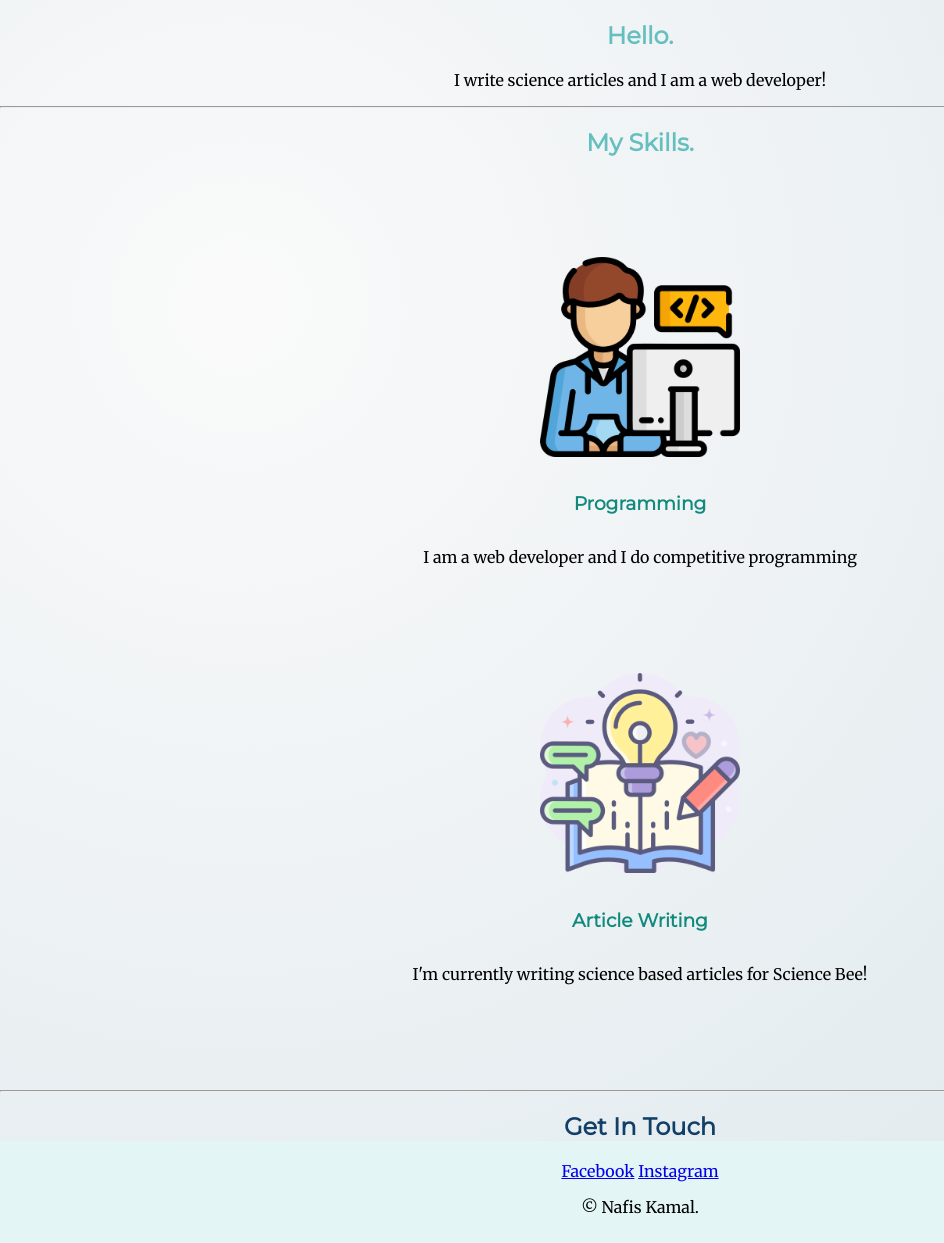
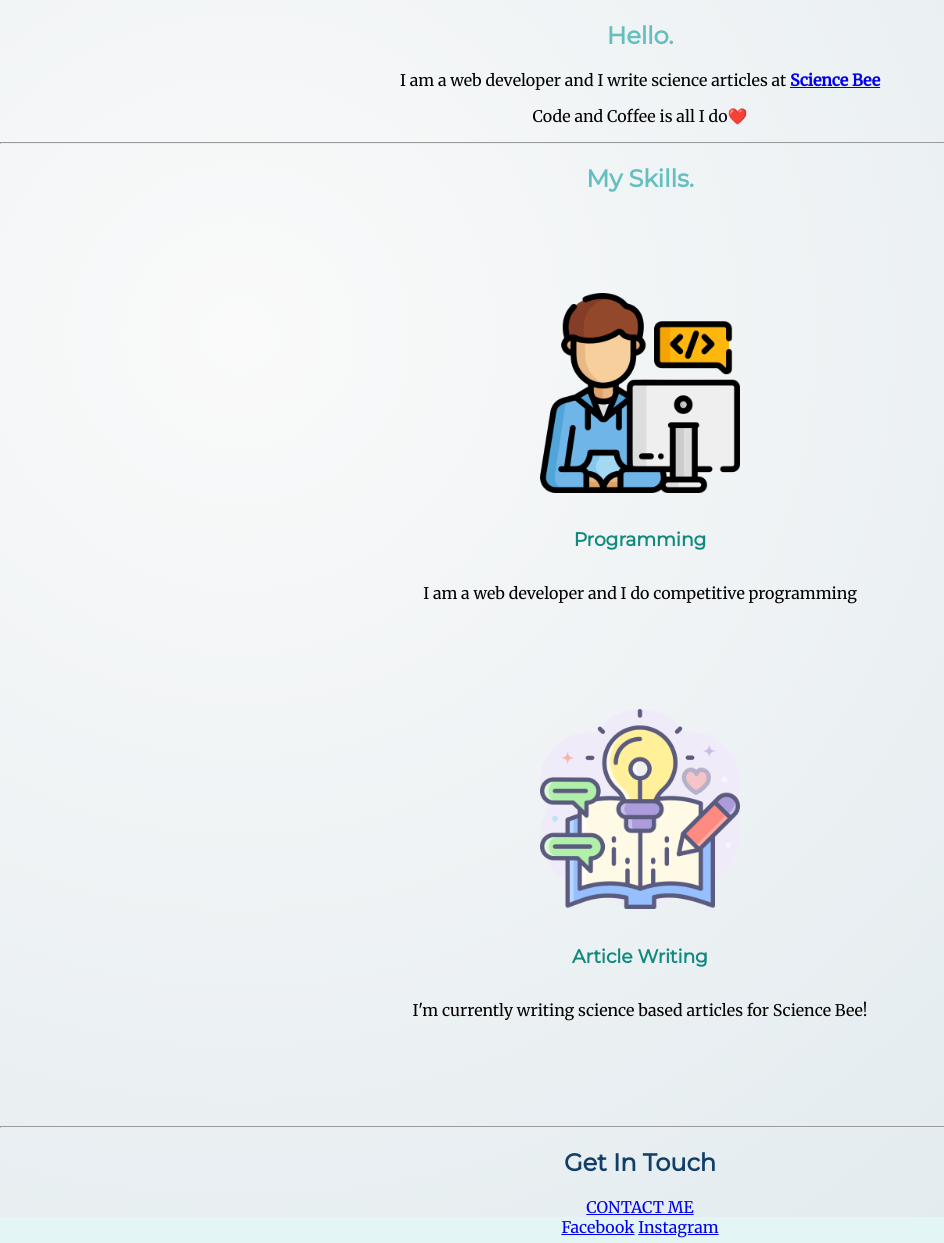
Before and after one commit to nafiskamal7/portfolio.to, a plain HTML site: page index.html in a window 1280 px wide. Shown: the part 877-2120 px from the top of the page, without its empty margins (0-944 px from the left). Drawn offline with Linux system fonts and the light colour scheme.

Commit message:
Update index.html

```diff
--- a/index.html
+++ b/index.html
@@ -27,7 +27,8 @@
       <div class="profile">
         <img src="Nafis-modified.png" style="height: 200px;width: 200px;" alt="">
         <h2>Hello.</h2>
-        <p>I write science articles and I am a web developer!</p>
+        <p>I am a web developer and I write science articles at <a href="https://www.sciencebee.com.bd/"><b>Science Bee</b></a></p>
+        <p id="one">Code and Coffee is all I do❤️</p>
       </div>
       <hr>
       <div class="skills">
@@ -47,16 +48,16 @@
       <div class="contact-me">
         <h2 style="color: #113f67;">Get In Touch</h2>
 
-       <!--<a class="btn" href="shah.kamal@northsouth.edu">CONTACT ME</a>-->
+       <a class="button-28" href="shah.kamal@northsouth.edu">CONTACT ME</a>
       </div>
     </div>
 
 
     <div class="last">
-      <a class="footer-link" href="https://www.facebook.com/nafis.kamal.9461/">Facebook</a>
-      <a class="footer-link" href="https://www.instagram.com/nafis_kamal7/">Instagram</a>
+      <a class="footer-link" href="https://www.facebook.com/nafis.kamal.9461/" target="blank">Facebook</a>
+      <a class="footer-link" href="https://www.instagram.com/nafis_kamal7/" target="blank">Instagram</a>
 
-      <p>© Nafis Kamal.</p>
+      <p style="color: whitesmoke; font-size: 15px; ">© Nafis Kamal.</p>
     </div>
 
 
```
